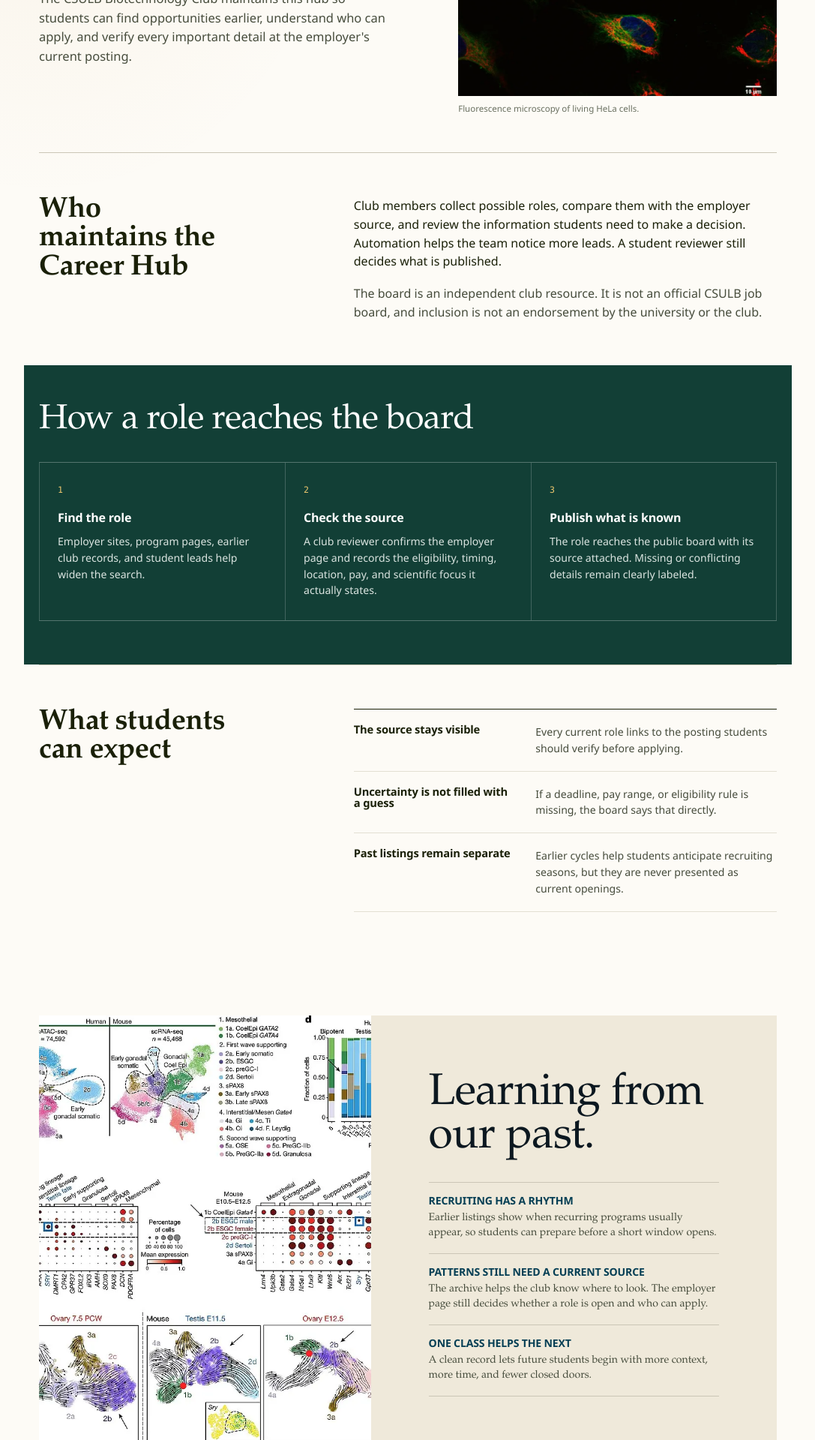
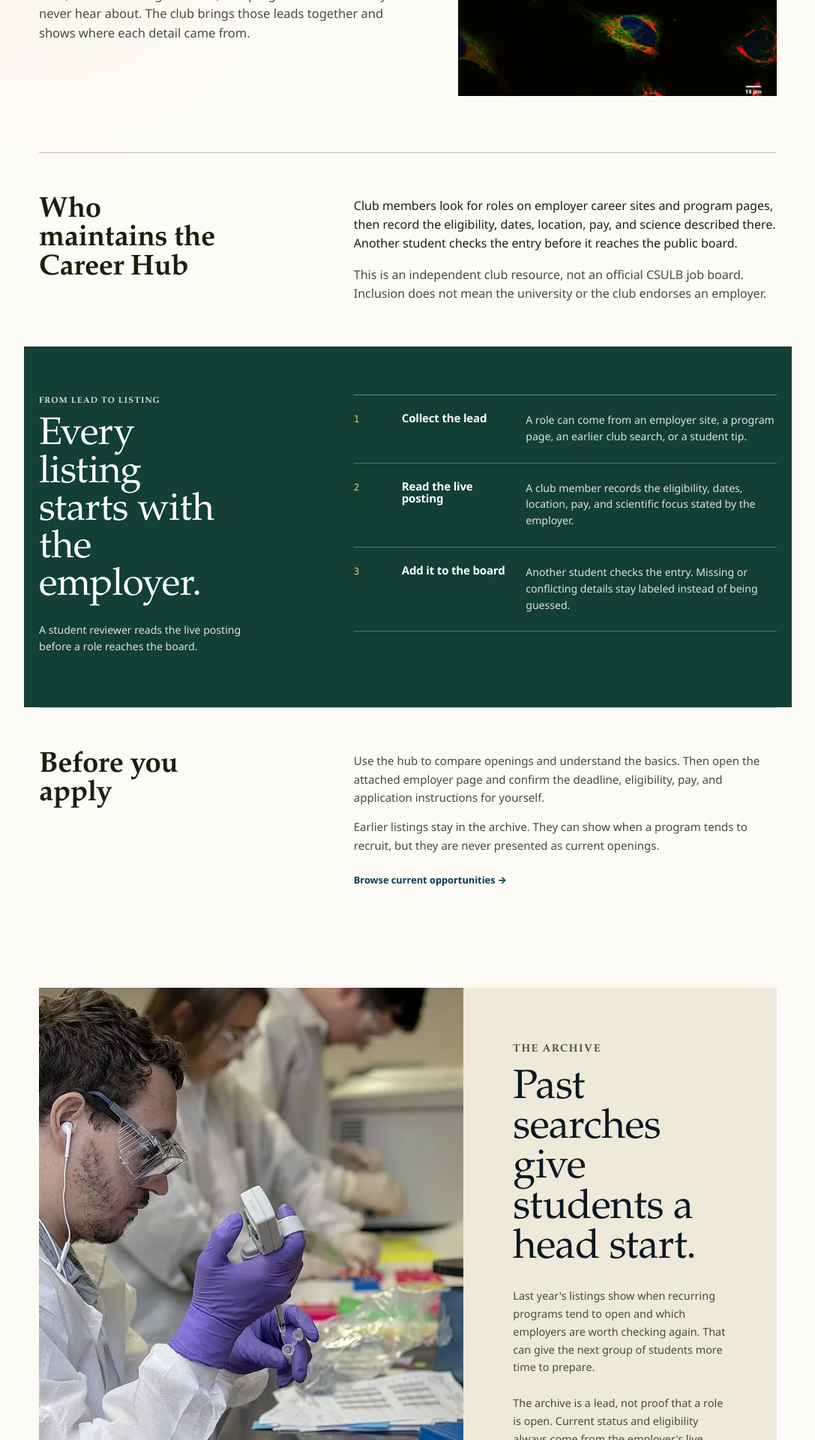
Before and after one commit to austinesparza/csulb-biotech-career-hub, a Next.js app: page /about in a window 1280 px wide. Shown: the part 440-2360 px from the top of the page at 75% size, without its empty margins (96-1183 px from the left). Built offline with nearby package versions, Linux system fonts and the light colour scheme.

Commit message:
Refine Career Hub visual narrative

```diff
--- a/src/app/about/page.tsx
+++ b/src/app/about/page.tsx
@@ -3,21 +3,9 @@ import Link from 'next/link';
 import { CLUB_LINKS, mailto } from '@/lib/clubLinks';
 
 const REVIEW_STEPS = [
-  ['1', 'Find the role', 'Employer sites, program pages, earlier club records, and student leads help widen the search.'],
-  ['2', 'Check the source', 'A club reviewer confirms the employer page and records the eligibility, timing, location, pay, and scientific focus it actually states.'],
-  ['3', 'Publish what is known', 'The role reaches the public board with its source attached. Missing or conflicting details remain clearly labeled.'],
-] as const;
-
-const STUDENT_PROMISES = [
-  ['The source stays visible', 'Every current role links to the posting students should verify before applying.'],
-  ['Uncertainty is not filled with a guess', 'If a deadline, pay range, or eligibility rule is missing, the board says that directly.'],
-  ['Past listings remain separate', 'Earlier cycles help students anticipate recruiting seasons, but they are never presented as current openings.'],
-] as const;
-
-const SEARCH_MEMORY = [
-  ['Recruiting has a rhythm', 'Earlier listings show when recurring programs usually appear, so students can prepare before a short window opens.'],
-  ['Patterns still need a current source', 'The archive helps the club know where to look. The employer page still decides whether a role is open and who can apply.'],
-  ['One class helps the next', 'A clean record lets future students begin with more context, more time, and fewer closed doors.'],
+  ['1', 'Collect the lead', 'A role can come from an employer site, a program page, an earlier club search, or a student tip.'],
+  ['2', 'Read the live posting', 'A club member records the eligibility, dates, location, pay, and scientific focus stated by the employer.'],
+  ['3', 'Add it to the board', 'Another student checks the entry. Missing or conflicting details stay labeled instead of being guessed.'],
 ] as const;
 
 export default function AboutPage() {
@@ -25,11 +13,11 @@ export default function AboutPage() {
     <div className="about-page about-page-reduced">
       <header className="about-hero site-wrap">
         <div>
-          <h1>A student-run search with the source attached.</h1>
+          <h1>How the Career Hub works.</h1>
           <p>
-            The CSULB Biotechnology Club maintains this hub so students can find
-            opportunities earlier, understand who can apply, and verify every important
-            detail at the employer&apos;s current posting.
+            Biotech opportunities are scattered across employer career sites, short
+            recruiting windows, and programs students may never hear about. The club
+            brings those leads together and shows where each detail came from.
           </p>
         </div>
         <figure>
@@ -40,7 +28,6 @@ export default function AboutPage() {
             preload
             sizes="(max-width: 820px) 100vw, 44vw"
           />
-          <figcaption>Fluorescence microscopy of living HeLa cells.</figcaption>
         </figure>
       </header>
 
@@ -48,13 +35,13 @@ export default function AboutPage() {
         <h2 id="maintainers-title">Who maintains the Career Hub</h2>
         <div>
           <p>
-            Club members collect possible roles, compare them with the employer source,
-            and review the information students need to make a decision. Automation helps
-            the team notice more leads. A student reviewer still decides what is published.
+            Club members look for roles on employer career sites and program pages, then
+            record the eligibility, dates, location, pay, and science described there.
+            Another student checks the entry before it reaches the public board.
           </p>
           <p>
-            The board is an independent club resource. It is not an official CSULB job
-            board, and inclusion is not an endorsement by the university or the club.
+            This is an independent club resource, not an official CSULB job board.
+            Inclusion does not mean the university or the club endorses an employer.
           </p>
         </div>
       </section>
@@ -62,7 +49,9 @@ export default function AboutPage() {
       <section className="about-system" aria-labelledby="system-title">
         <div className="site-wrap">
           <header>
-            <h2 id="system-title">How a role reaches the board</h2>
+            <p className="about-system-kicker">From lead to listing</p>
+            <h2 id="system-title">Every listing starts with the employer.</h2>
+            <p>A student reviewer reads the live posting before a role reaches the board.</p>
           </header>
           <ol className="about-system-grid">
             {REVIEW_STEPS.map(([number, title, body]) => (
@@ -76,68 +65,58 @@ export default function AboutPage() {
         </div>
       </section>
 
-      <section className="about-promises site-wrap" aria-labelledby="promises-title">
-        <h2 id="promises-title">What students can expect</h2>
+      <section className="about-before-apply site-wrap" aria-labelledby="before-apply-title">
+        <h2 id="before-apply-title">Before you apply</h2>
         <div>
-          {STUDENT_PROMISES.map(([title, body]) => (
-            <article key={title}>
-              <h3>{title}</h3>
-              <p>{body}</p>
-            </article>
-          ))}
+          <p>
+            Use the hub to compare openings and understand the basics. Then open the
+            attached employer page and confirm the deadline, eligibility, pay, and
+            application instructions for yourself.
+          </p>
+          <p>
+            Earlier listings stay in the archive. They can show when a program tends to
+            recruit, but they are never presented as current openings.
+          </p>
+          <Link href="/internships">Browse current opportunities <span aria-hidden="true">→</span></Link>
         </div>
       </section>
 
       <section className="about-memory site-wrap" aria-labelledby="memory-title">
         <div className="about-memory-visual">
           <Image
-            src="/brand/discipline-data-science.webp"
-            alt="Published single-cell sequencing maps used to compare biological populations"
+            src="/brand/footer-lab.webp"
+            alt="A researcher pipetting samples at a laboratory bench while colleagues work nearby"
             fill
-            sizes="(max-width: 820px) 100vw, 40vw"
+            sizes="(max-width: 820px) 100vw, 58vw"
           />
         </div>
         <div className="about-memory-copy">
-          <h2 id="memory-title">Learning from our past.</h2>
-          {SEARCH_MEMORY.map(([title, body]) => (
-            <article key={title}>
-              <h3>{title}</h3>
-              <p>{body}</p>
-            </article>
-          ))}
-        </div>
-      </section>
-
-      <section className="about-tools">
-        <div className="site-wrap about-tools-grid">
-          <div>
-            <h2>More reach without less care.</h2>
-            <p>
-              Simple tools help a small student team notice more opportunities. Sources,
-              clear uncertainty, and student review keep that wider search accountable.
-            </p>
-          </div>
-          <div className="about-tool-list" aria-label="How the Career Hub stays useful">
-            <span>Watch employer sites</span>
-            <span>Keep source links</span>
-            <span>Flag changed details</span>
-            <span>Require student review</span>
-          </div>
+          <p className="about-memory-kicker">The archive</p>
+          <h2 id="memory-title">Past searches give students a head start.</h2>
+          <p>
+            Last year&apos;s listings show when recurring programs tend to open and which
+            employers are worth checking again. That can give the next group of students
+            more time to prepare.
+          </p>
+          <p>
+            The archive is a lead, not proof that a role is open. Current status and
+            eligibility always come from the employer&apos;s live page.
+          </p>
         </div>
       </section>
 
       <section className="about-contribute site-wrap">
         <div className="about-contribute-image">
           <Image
-            src="/brand/discipline-immunology.webp"
-            alt="Fluorescence microscopy of parasites inside human fibroblast cells"
+            src="/brand/prepare-students.webp"
+            alt="Biotechnology students working together in a teaching laboratory"
             fill
-            sizes="(max-width: 820px) 100vw, 52vw"
+            sizes="(max-width: 820px) 100vw, 60vw"
           />
         </div>
         <div className="about-contribute-copy">
-          <h2>What one student notices can open a door for many.</h2>
-          <p>Send a new role, a changed deadline, a broken link, or evidence that a listing needs correction.</p>
+          <h2>Help us keep the board useful.</h2>
+          <p>Found a role we missed, a changed deadline, or a broken link? Send it to the club with the employer source.</p>
           <div className="about-actions">
             <Link href="/submit" className="primary-button">Submit a role or correction</Link>
             <a href={mailto(CLUB_LINKS.emailSubjectReport)} className="secondary-button">Email the club</a>
--- a/src/app/design-reduction.css
+++ b/src/app/design-reduction.css
@@ -132,8 +132,6 @@
   width: 57%;
 }
 
-.science-collage figcaption,
-.about-hero figcaption,
 .prepare-hero-image figcaption {
   margin-top: 9px;
   color: var(--ink-faint);
@@ -141,15 +139,6 @@
   line-height: 1.4;
 }
 
-.science-collage figcaption {
-  position: absolute;
-  right: 0;
-  bottom: 2px;
-  left: 0;
-  text-align: center;
-}
-
-.about-hero figcaption,
 .prepare-hero-image figcaption {
   position: absolute;
   right: 0;
@@ -284,72 +273,28 @@
 
 .home-zebrafish-coda {
   display: grid;
-  grid-template-columns: minmax(0, 2.45fr) minmax(270px, .8fr);
-  min-height: 390px;
+  grid-template-columns: minmax(0, 2.05fr) minmax(330px, .95fr);
   background: #061f22;
 }
 
 .home-zebrafish-media {
   position: relative;
+  aspect-ratio: 1800 / 831;
   min-width: 0;
-  min-height: 390px;
   overflow: hidden;
-}
-
-.home-zebrafish-media::after {
-  content: "";
-  position: absolute;
-  z-index: 1;
-  inset: 0;
-  background: linear-gradient(90deg, rgba(2, 18, 20, .06), rgba(2, 18, 20, .18) 48%, rgba(2, 18, 20, .82));
+  background: #020a0c;
 }
 
 .home-zebrafish-media img {
   object-fit: cover;
-  object-position: center 44%;
-  filter: saturate(.96) contrast(1.04);
-}
-
-.home-zebrafish-copy {
-  position: absolute;
-  z-index: 2;
-  top: 50%;
-  right: clamp(30px, 5vw, 76px);
-  width: min(43%, 470px);
-  color: white;
-  transform: translateY(-50%);
-}
-
-.home-zebrafish-copy h2 {
-  max-width: 10ch;
-  color: white;
-  font-size: clamp(2.4rem, 4vw, 4.7rem);
-  font-weight: 500;
-  letter-spacing: -.04em;
-  line-height: .94;
-}
-
-.home-zebrafish-copy a {
-  display: flex;
-  justify-content: space-between;
-  gap: 18px;
-  margin-top: 28px;
-  padding-top: 13px;
-  border-top: 1px solid rgba(255, 255, 255, .6);
-  color: white;
-  font-size: .76rem;
-  font-weight: 800;
-  text-decoration: none;
-}
-
-.home-zebrafish-copy a:hover {
-  color: #efc86f;
+  object-position: center;
+  filter: saturate(1.04) contrast(1.05);
 }
 
 .home-zebrafish-panel {
   display: grid;
   align-content: center;
-  padding: clamp(32px, 4vw, 60px);
+  padding: clamp(38px, 4.5vw, 76px);
   background: #123f36;
   color: white;
 }
@@ -362,13 +307,40 @@
   text-transform: uppercase;
 }
 
+.home-zebrafish-panel h2 {
+  max-width: 10ch;
+  margin-top: 24px;
+  color: white;
+  font-size: clamp(2.35rem, 3.4vw, 4.25rem);
+  font-weight: 500;
+  letter-spacing: -.04em;
+  line-height: .96;
+}
+
 .home-zebrafish-panel p {
-  max-width: 16ch;
+  max-width: 32ch;
+  margin-top: 22px;
+  color: #dbe5e1;
+  font-family: var(--sans);
+  font-size: .9rem;
+  line-height: 1.55;
+}
+
+.home-zebrafish-panel a {
+  display: flex;
+  justify-content: space-between;
+  gap: 18px;
   margin-top: 34px;
-  color: #dbe5e1;
-  font-family: var(--serif);
-  font-size: clamp(1.45rem, 2.2vw, 2.2rem);
-  line-height: 1.08;
+  padding-top: 14px;
+  border-top: 1px solid rgba(255, 255, 255, .55);
+  color: white;
+  font-size: .76rem;
+  font-weight: 800;
+  text-decoration: none;
+}
+
+.home-zebrafish-panel a:hover {
+  color: #efc86f;
 }
 
 /* Opportunity board shell */
@@ -441,7 +413,7 @@
 
 .about-page-reduced .about-hero figure {
   min-height: 390px;
-  overflow: visible;
+  overflow: hidden;
 }
 
 .about-page-reduced .about-hero figure img {
@@ -449,7 +421,7 @@
 }
 
 .about-maintainers,
-.about-promises,
+.about-before-apply,
 .about-contribute-plain {
   display: grid;
   grid-template-columns: minmax(230px, .72fr) minmax(0, 1.28fr);
@@ -459,7 +431,7 @@
 }
 
 .about-maintainers h2,
-.about-promises h2,
+.about-before-apply h2,
 .about-contribute-plain h2 {
   max-width: 13ch;
   font-size: clamp(2rem, 3vw, 3rem);
@@ -477,75 +449,171 @@
 }
 
 .about-page-reduced .about-system > div {
-  padding-block: 52px 58px;
+  display: grid;
+  grid-template-columns: minmax(230px, .72fr) minmax(0, 1.28fr);
+  gap: clamp(46px, 8vw, 116px);
+  align-items: start;
+  padding-block: 64px 70px;
 }
 
 .about-page-reduced .about-system header h2 {
-  max-width: none;
-  font-size: clamp(2.2rem, 3.6vw, 3.5rem);
+  max-width: 10ch;
+  margin-top: 13px;
+  font-size: clamp(2.45rem, 4vw, 4rem);
+  line-height: .98;
 }
 
-.about-page-reduced .about-system-grid {
-  grid-template-columns: repeat(3, minmax(0, 1fr));
-  margin: 32px 0 0;
-  padding: 0;
-  list-style: none;
-}
-
-.about-page-reduced .about-system-grid li {
-  min-height: 210px;
-  padding: 22px 24px;
-  border-left: 1px solid rgba(255,255,255,.2);
-}
-
-.about-page-reduced .about-system-grid li:last-child {
-  border-right: 1px solid rgba(255,255,255,.2);
-}
-
-.about-page-reduced .about-system-grid li > span {
-  color: #efc86f;
-  font-family: var(--mono);
-  font-size: .72rem;
-}
-
-.about-page-reduced .about-system-grid h3 {
-  margin-top: 18px;
-  color: white;
-  font-family: var(--sans);
-  font-size: 1rem;
-  font-weight: 750;
-}
-
-.about-page-reduced .about-system-grid p {
-  margin-top: 12px;
+.about-page-reduced .about-system header > p:not(.about-system-kicker) {
+  max-width: 34ch;
+  margin-top: 22px;
   color: #dbe5e1;
   font-family: var(--sans);
   font-size: .88rem;
   line-height: 1.55;
 }
 
-.about-promises > div {
-  border-top: 1px solid var(--ink);
+.about-system-kicker,
+.about-memory-kicker {
+  margin: 0;
+  color: #efc86f;
+  font-family: var(--sans);
+  font-size: .7rem;
+  font-weight: 800;
+  letter-spacing: .1em;
+  text-transform: uppercase;
 }
 
-.about-promises article {
-  display: grid;
-  grid-template-columns: minmax(180px, .8fr) minmax(0, 1.2fr);
-  gap: 28px;
-  padding: 19px 0;
-  border-bottom: 1px solid var(--line);
+.about-page-reduced .about-system-grid {
+  display: block;
+  margin: 0;
+  padding: 0;
+  border-top: 1px solid rgba(255,255,255,.38);
+  border-bottom: 0;
+  list-style: none;
 }
 
-.about-promises h3 {
+.about-page-reduced .about-system-grid li {
+  display: grid;
+  grid-template-columns: 42px minmax(140px, .6fr) minmax(0, 1.4fr);
+  gap: 22px;
+  align-items: start;
+  min-height: 0;
+  padding: 22px 0 24px;
+  border: 0;
+  border-bottom: 1px solid rgba(255,255,255,.28);
+}
+
+.about-page-reduced .about-system-grid li > span {
+  color: #efc86f;
+  font-family: var(--mono);
+  font-size: .78rem;
+}
+
+.about-page-reduced .about-system-grid h3 {
+  margin: 0;
+  color: white;
   font-family: var(--sans);
-  font-size: .92rem;
+  font-size: .94rem;
   font-weight: 750;
 }
 
-.about-promises p {
+.about-page-reduced .about-system-grid p {
+  margin: 0;
+  color: #dbe5e1;
+  font-family: var(--sans);
+  font-size: .88rem;
+  line-height: 1.55;
+}
+
+.about-before-apply > div {
+  max-width: 66ch;
+}
+
+.about-before-apply p {
   margin: 0;
   color: var(--ink-soft);
-  font-size: .88rem;
+  font-size: .94rem;
+  line-height: 1.65;
+}
+
+.about-before-apply p + p {
+  margin-top: 14px;
+}
+
+.about-before-apply a {
+  display: inline-block;
+  margin-top: 24px;
+  color: var(--teal-deep);
+  font-size: .8rem;
+  font-weight: 800;
+  text-decoration: none;
+}
+
+.about-memory {
+  grid-template-columns: minmax(0, 1.15fr) minmax(340px, .85fr);
+  min-height: 570px;
+  padding-block: 74px;
+}
+
+.about-memory-visual {
+  min-height: 570px;
+}
+
+.about-memory-visual img {
+  object-position: center 45%;
+  filter: saturate(.9) contrast(1.03);
+}
+
+.about-memory-copy {
+  padding: clamp(38px, 5.2vw, 76px);
+}
+
+.about-memory-kicker {
+  color: var(--gold-mark);
+}
+
+.about-memory-copy > h2 {
+  max-width: 10ch;
+  margin-top: 16px;
+  font-size: clamp(2.7rem, 4.25vw, 4.4rem);
+}
+
+.about-memory-copy > p:not(.about-memory-kicker) {
+  max-width: 42ch;
+  margin: 24px 0 0;
+  color: var(--ink-soft);
+  font-family: var(--sans);
+  font-size: .9rem;
+  line-height: 1.65;
+}
+
+.about-memory-copy > p + p {
+  margin-top: 14px;
+}
+
+.about-contribute {
+  grid-template-columns: minmax(0, 1.35fr) minmax(360px, .85fr);
+  min-height: 520px;
+  border: 0;
+}
+
+.about-contribute-image {
+  min-height: 520px;
+  background: #d8d1c1;
+}
+
+.about-contribute-image img {
+  object-position: center 44%;
+  filter: saturate(.96) contrast(1.03);
+}
+
+.about-contribute-copy {
+  padding: clamp(40px, 5vw, 72px);
+}
+
+.about-contribute h2 {
+  max-width: 10ch;
+  font-size: clamp(2.5rem, 3.8vw, 4rem);
 }
 
 .about-contribute-plain {
@@ -870,13 +938,23 @@
     grid-template-columns: minmax(0, 1.7fr) minmax(250px, .8fr);
   }
 
+  .about-page-reduced .about-system > div,
+  .about-memory,
+  .about-contribute {
+    grid-template-columns: 1fr;
+  }
+
+  .about-page-reduced .about-system > div {
+    gap: 38px;
+  }
+
   .filters {
     grid-template-columns: repeat(2, minmax(0, 1fr));
   }
 
   .home-club-note-grid,
   .about-maintainers,
-  .about-promises,
+  .about-before-apply,
   .about-contribute-plain,
   .application-sequence header,
   .role-evaluation > header,
@@ -926,10 +1004,6 @@
     aspect-ratio: 1;
   }
 
-  .science-collage figcaption {
-    bottom: -2px;
-  }
-
   .trust-metrics {
     grid-template-columns: repeat(3, minmax(0, 1fr));
     min-height: 76px;
@@ -963,7 +1037,7 @@
 
   .home-club-note-grid,
   .about-maintainers,
-  .about-promises,
+  .about-before-apply,
   .about-contribute-plain,
   .role-evaluation,
   .trusted-resources {
@@ -999,21 +1073,12 @@
   }
 
   .home-zebrafish-media {
-    min-height: 390px;
-  }
-
-  .home-zebrafish-copy {
-    top: auto;
-    right: 24px;
-    bottom: 28px;
-    left: 24px;
-    width: auto;
-    transform: none;
+    min-height: 0;
   }
 
   .home-zebrafish-panel {
-    min-height: 230px;
-    padding: 34px 28px;
+    min-height: 320px;
+    padding: 40px 28px;
   }
 
   .home-zebrafish-panel p {
@@ -1021,14 +1086,33 @@
   }
 
   .about-page-reduced .about-system-grid li {
-    min-height: 0;
-    border-right: 1px solid rgba(255,255,255,.2);
-    border-bottom: 1px solid rgba(255,255,255,.2);
+    grid-template-columns: 34px minmax(0, 1fr);
+    gap: 8px 14px;
+    border-right: 0;
   }
 
-  .about-promises article {
-    grid-template-columns: 1fr;
-    gap: 7px;
+  .about-page-reduced .about-system-grid p {
+    grid-column: 2;
+  }
+
+  .about-memory {
+    min-height: 0;
+    padding-block: 44px;
+  }
+
+  .about-memory-visual,
+  .about-contribute-image {
+    min-height: 340px;
+  }
+
+  .about-memory-copy,
+  .about-contribute-copy {
+    padding: 38px 28px;
+  }
+
+  .about-contribute {
+    min-height: 0;
+    margin-block: 44px;
   }
 
   .application-sequence > div {
--- a/src/app/page.tsx
+++ b/src/app/page.tsx
@@ -60,10 +60,10 @@ export default async function HomePage() {
       <section className="editorial-hero site-wrap">
         <div className="editorial-hero-copy">
           <p className="home-attribution">Curated and reviewed by the CSULB Biotechnology Club</p>
-          <h1>Biotech internships and research opportunities for CSULB students.</h1>
+          <h1>Opportunities for what comes next.</h1>
           <p className="editorial-intro">
-            Find current roles, compare eligibility and deadlines, and open the employer
-            source before you apply.
+            Biotechnology begins with the urge to look closer. Find internships,
+            research, and early-career work that can turn that curiosity into practice.
           </p>
           <div className="editorial-actions">
             <Link href="/internships" className="primary-button">Browse opportunities <span aria-hidden="true">→</span></Link>
@@ -83,7 +83,6 @@ export default async function HomePage() {
               sizes="(max-width: 760px) 82vw, 42vw"
             />
           </div>
-          <figcaption>Fluorescence microscopy of cultured epithelial cells.</figcaption>
         </figure>
       </section>
 
@@ -197,14 +196,12 @@ export default async function HomePage() {
             fill
             sizes="(max-width: 700px) 100vw, 76vw"
           />
-          <div className="home-zebrafish-copy">
-            <h2 id="zebrafish-title">The next question is yours.</h2>
-            <Link href="/internships">Find a place to investigate it <span aria-hidden="true">→</span></Link>
-          </div>
         </div>
         <div className="home-zebrafish-panel">
-          <span>CSULB Biotechnology Club</span>
-          <p>Built in Long Beach for students ready to look closer.</p>
+          <span>Start exploring</span>
+          <h2 id="zebrafish-title">Find the work that draws you in.</h2>
+          <p>Browse current internships, co-ops, and research roles across biotechnology.</p>
+          <Link href="/internships">Explore opportunities <span aria-hidden="true">→</span></Link>
         </div>
       </section>
     </div>
```
Also changed, not shown: 1 other file (tests, documents, lock files or other folders).
